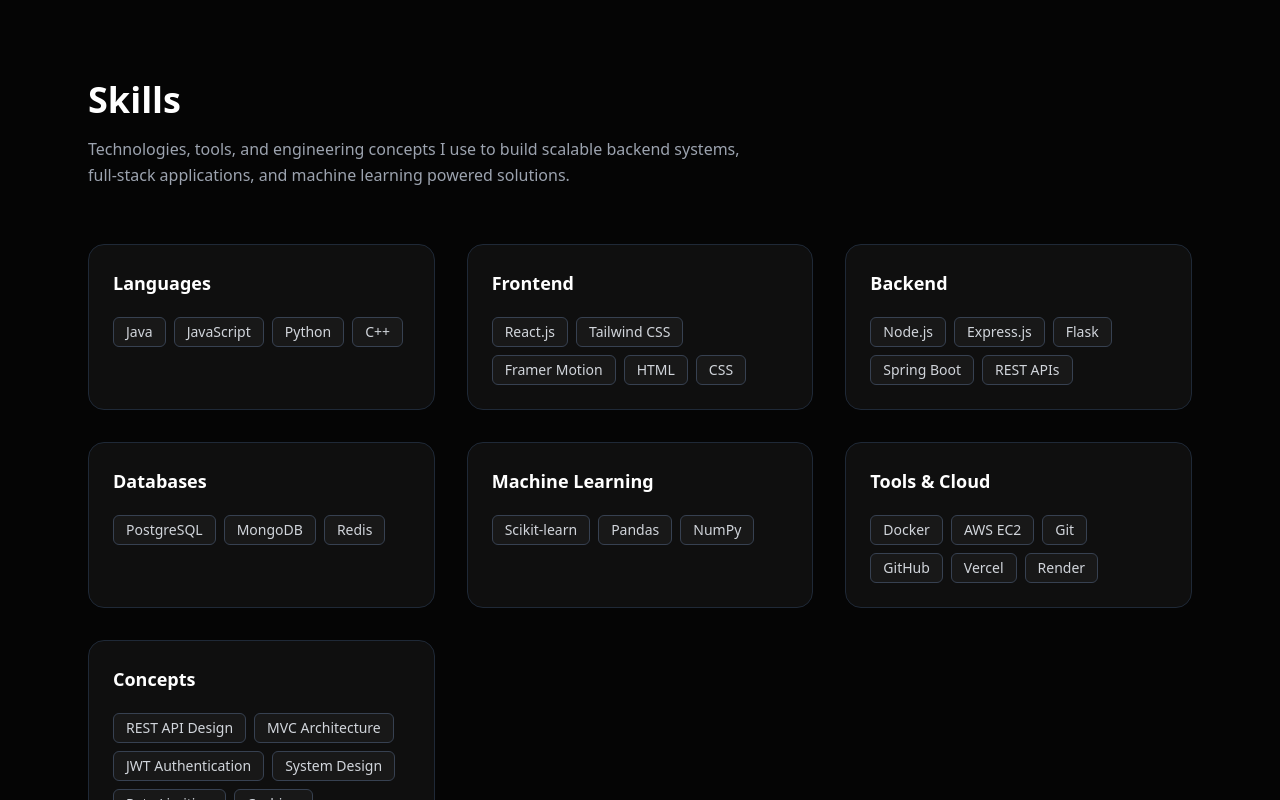
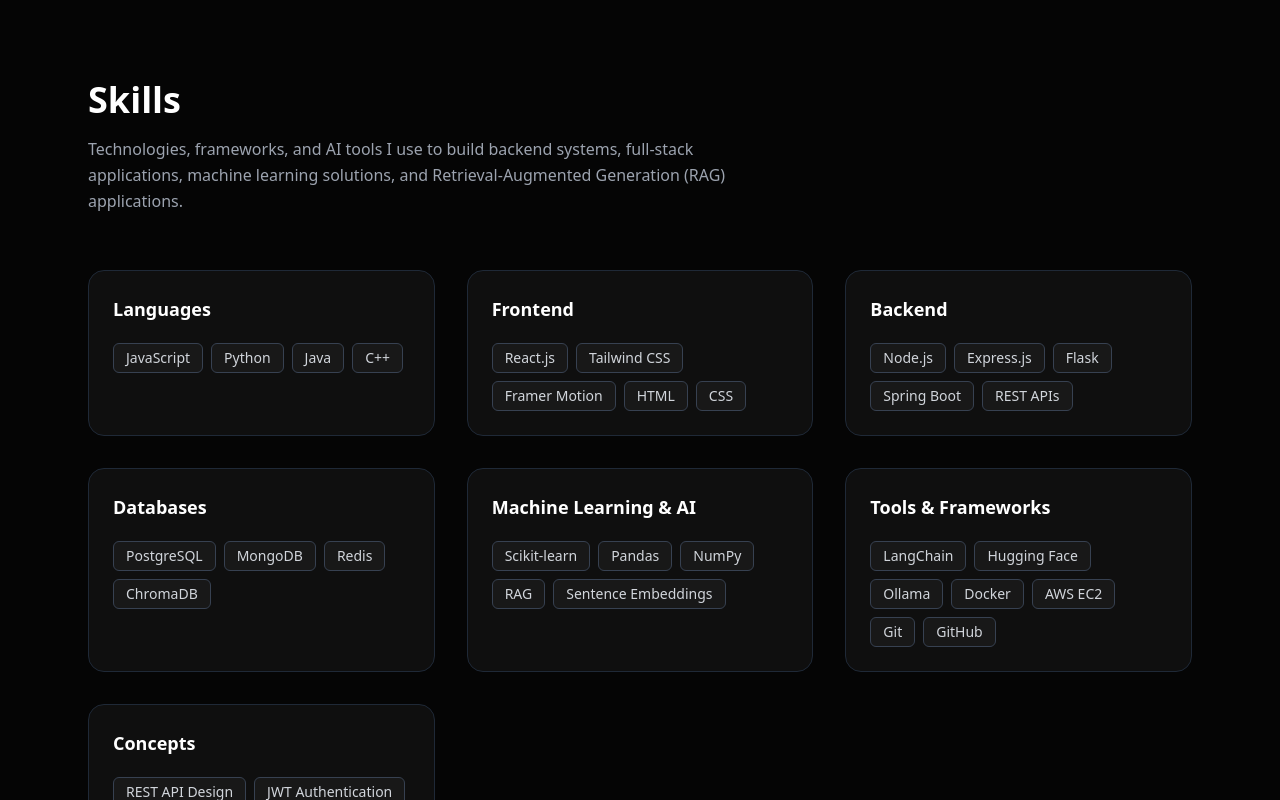
Before and after one commit to ghanashyamd12/personal-portfolio, a React (Vite) app: page / in a window 1280 px wide. Shown: the part 2080-2880 px from the top of the page. Built offline with nearby package versions, Linux system fonts and the light colour scheme.

Commit message:
Update portfolio with LlamaChain project and latest resume

```diff
--- a/src/sections/SkillsSection.jsx
+++ b/src/sections/SkillsSection.jsx
@@ -3,7 +3,7 @@ import { motion } from "framer-motion"
 const skills = [
   {
     title: "Languages",
-    items: ["Java", "JavaScript", "Python", "C++"],
+    items: ["JavaScript", "Python", "Java", "C++"],
   },
 
   {
@@ -34,27 +34,31 @@ const skills = [
       "PostgreSQL",
       "MongoDB",
       "Redis",
+      "ChromaDB",
     ],
   },
 
   {
-    title: "Machine Learning",
+    title: "Machine Learning & AI",
     items: [
       "Scikit-learn",
       "Pandas",
       "NumPy",
+      "RAG",
+      "Sentence Embeddings",
     ],
   },
 
   {
-    title: "Tools & Cloud",
+    title: "Tools & Frameworks",
     items: [
+      "LangChain",
+      "Hugging Face",
+      "Ollama",
       "Docker",
       "AWS EC2",
       "Git",
       "GitHub",
-      "Vercel",
-      "Render",
     ],
   },
 
@@ -62,12 +66,12 @@ const skills = [
     title: "Concepts",
     items: [
       "REST API Design",
-      "MVC Architecture",
       "JWT Authentication",
+      "Vector Search",
+      "Information Retrieval",
       "System Design",
       "Rate Limiting",
       "Caching",
-      "Microservices",
     ],
   },
 ]
@@ -93,9 +97,7 @@ const SkillsSection = () => {
         </h2>
 
         <p className="text-gray-400 mt-4 max-w-2xl leading-relaxed">
-          Technologies, tools, and engineering concepts I use to build
-          scalable backend systems, full-stack applications, and
-          machine learning powered solutions.
+          Technologies, frameworks, and AI tools I use to build backend systems, full-stack applications, machine learning solutions, and Retrieval-Augmented Generation (RAG) applications.
         </p>
 
       </motion.div>
```
